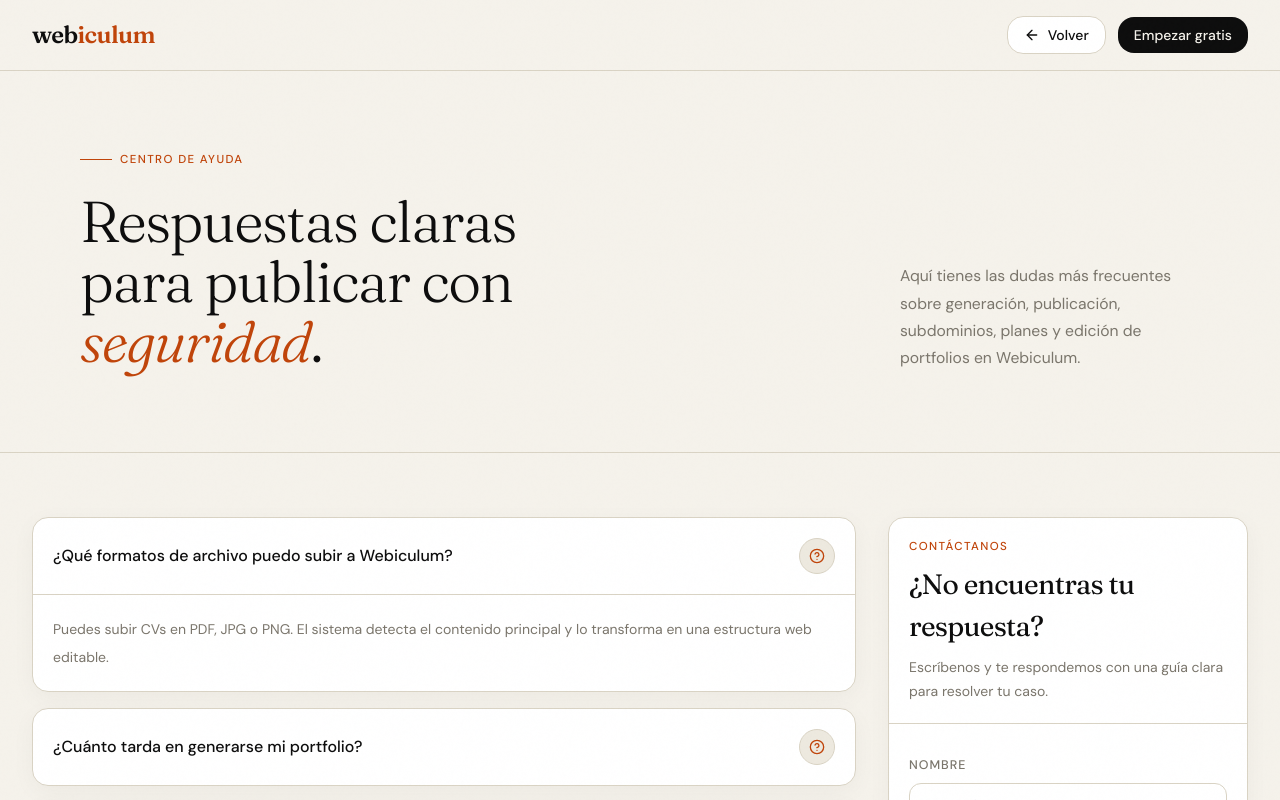
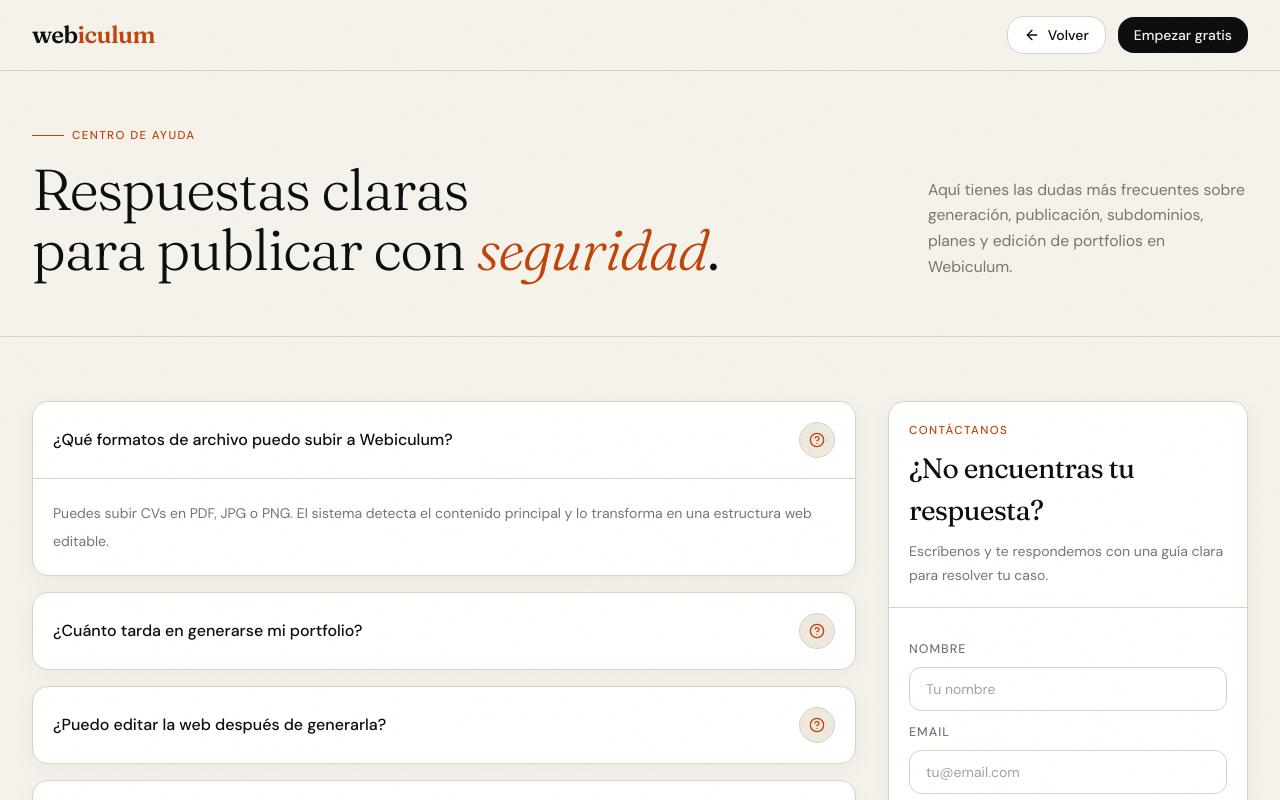
Before and after one commit to sergiofer777/CVFolio, a Next.js app: page /ayuda in a window 1280 px wide. Shown: the top 800 px of the page. Built offline with nearby package versions, Linux system fonts and the light colour scheme; no server answers.

Commit message:
Tighten help center hero spacing

```diff
--- a/app/ayuda/page.tsx
+++ b/app/ayuda/page.tsx
@@ -94,14 +94,14 @@ export default async function HelpCenterPage({
         </div>
       </header>
 
-      <section className="border-b border-[var(--sand)] px-4 py-16 sm:px-6 lg:px-8 lg:py-20">
-        <div className="mx-auto max-w-[1120px]">
-          <div className="mb-6 flex items-center gap-2 text-[0.72rem] font-medium uppercase tracking-[0.12em] text-[var(--rust)]">
+      <section className="border-b border-[var(--sand)] px-4 py-10 sm:px-6 sm:py-12 lg:px-8 lg:py-14">
+        <div className="mx-auto max-w-[1360px]">
+          <div className="mb-4 flex items-center gap-2 text-[0.72rem] font-medium uppercase tracking-[0.12em] text-[var(--rust)]">
             <span className="h-[1.5px] w-8 bg-[var(--rust)]" />
             Centro de ayuda
           </div>
-          <div className="grid gap-8 lg:grid-cols-[minmax(0,620px)_300px] lg:items-end lg:justify-between">
-            <div className="max-w-[620px]">
+          <div className="grid gap-6 lg:grid-cols-[minmax(0,780px)_320px] lg:items-end lg:justify-between">
+            <div className="max-w-[780px]">
               <h1 className="font-display text-[clamp(2.3rem,4.5vw,4.6rem)] font-light leading-[1.04] tracking-tight text-[var(--ink)]">
                 Respuestas claras
                 <span className="block">
@@ -109,7 +109,7 @@ export default async function HelpCenterPage({
                 </span>
               </h1>
             </div>
-            <p className="max-w-[340px] text-[0.98rem] leading-[1.75] text-[var(--muted-color)]">
+            <p className="max-w-[320px] text-[0.98rem] leading-[1.65] text-[var(--muted-color)]">
               Aquí tienes las dudas más frecuentes sobre generación, publicación,
               subdominios, planes y edición de portfolios en Webiculum.
             </p>
```
